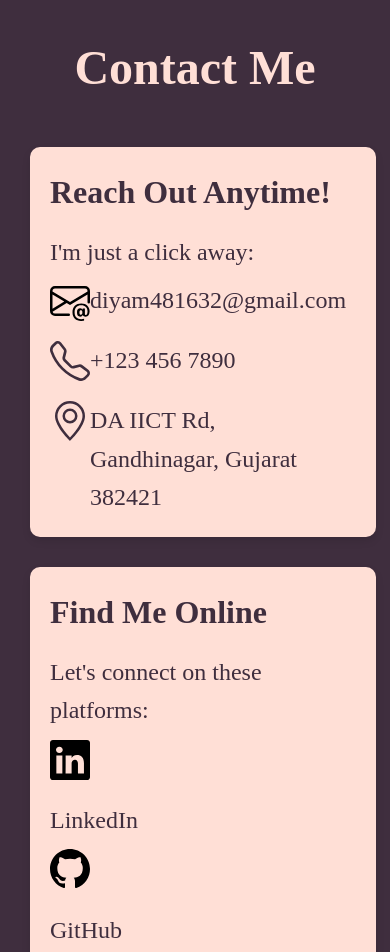
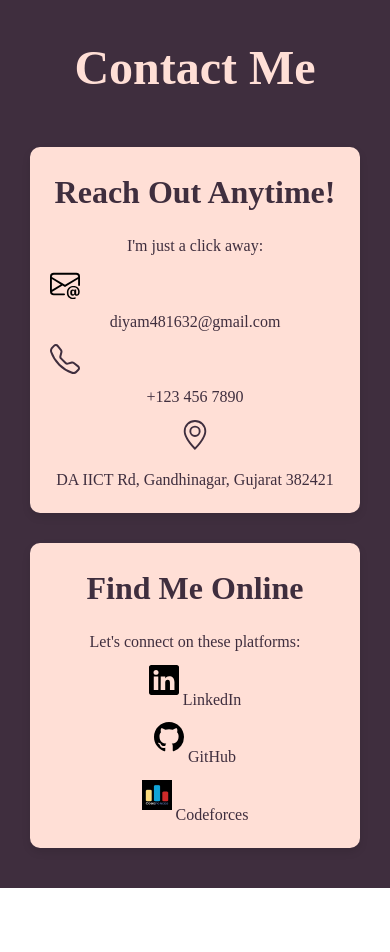
Before and after one commit to DiyaPatel007/DIYA_007, a plain HTML site: page Others/contactme.html in a window 390 px wide. Shown: the top 952 px of the page. After the commit the page ends 888 px from the top, so only its background shows below. Drawn offline with Linux system fonts and the light colour scheme; a web font is replaced by a local one.

Commit message:
Update style.css

```diff
--- a/css/style.css
+++ b/css/style.css
@@ -136,7 +136,7 @@ span {
   padding: 20px;
   border-radius: 10px;
   box-shadow: 0 4px 8px rgba(0, 0, 0, 0.1);
-  text-align: left;
+  text-align: center;
   color: #3F2E3E;
 }
 
@@ -246,11 +246,14 @@ span {
 .contact-content {
   display: grid;
   margin-top: 10px;
-  margin-right: 10px;
+  /* margin-right: 10px; */
   grid-template-columns: 0.14fr 1fr;
 }
 .contact{
   padding-top: 30px;
+}
+.align{
+  text-align: left;
 }
 .contact-content img {
   width: 40px;
@@ -362,4 +365,14 @@ p {
   .contact{
     padding-top:10px;
   }
+  .contact-content{
+    grid-template-columns: 1fr;;
+  }
+  .contact-content img{
+    width:30px;
+    height:30px;
+  }
+  .contact-content a,p{
+    font-size:1rem;
+  }
 }
```
